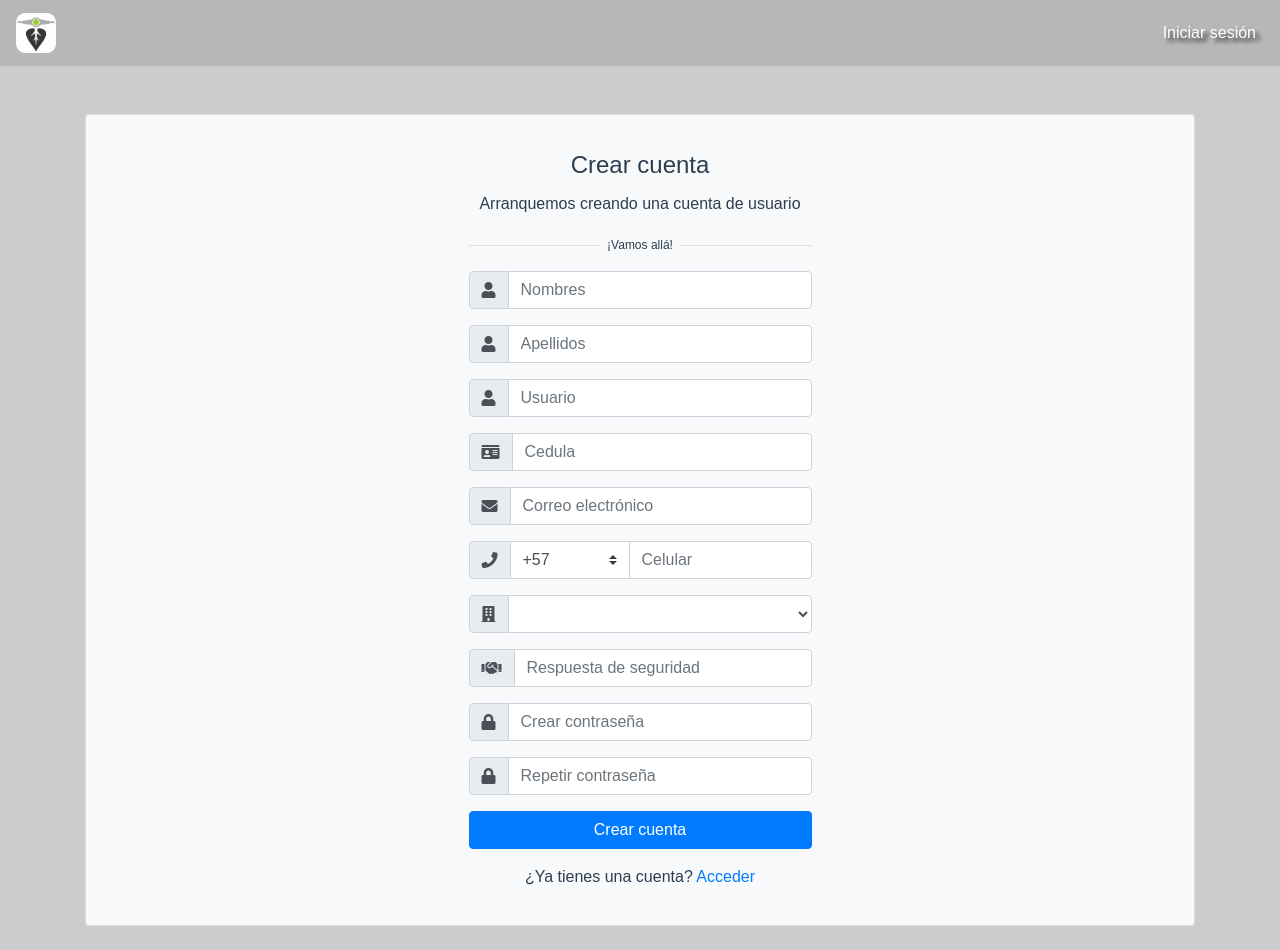
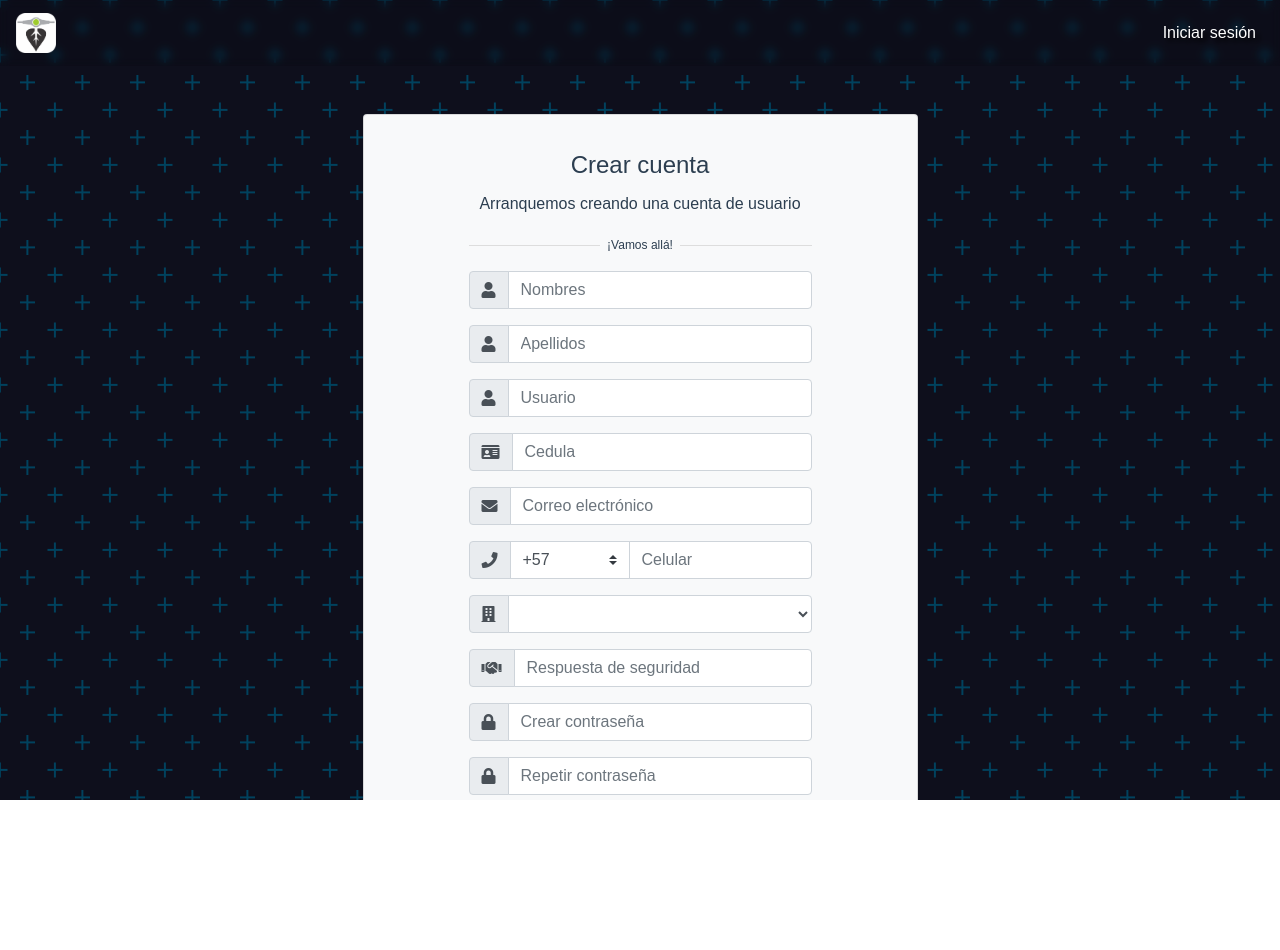
Before and after one commit to Eco-transport/Front, a Vue app in the folder Ecotransport/: page /registro in a window 1280 px wide. After the commit the page ends 800 px from the top, so only its background shows below. Built offline with nearby package versions, Linux system fonts and the light colour scheme; what vue-sessionstorage, vue-sweetalert2 would draw is missing.

Commit message:
Cambios en pantalla registro, editar pedido, vistas admin

```diff
--- a/Ecotransport/src/components/HeaderAdmin.vue
+++ b/Ecotransport/src/components/HeaderAdmin.vue
@@ -67,7 +67,7 @@ a{
 }
 
 .navbar{
-  background-color: rgba(0, 0, 0, 0.1);
+  background-color: rgba(255, 255, 255, 0.05);
   backdrop-filter: blur(4px);
 }
 
--- a/Ecotransport/src/views/EditarPedido.vue
+++ b/Ecotransport/src/views/EditarPedido.vue
@@ -294,9 +294,9 @@ export default {
   overflow: auto;   /* Arregla problema de imagen salida */
   background-size: cover;
   font-family: "Montserrat", sans-serif;
-  background-color: #222222;
-  opacity: 0.9;
-  background: radial-gradient(circle, transparent 20%, #222222 20%, #222222 80%, transparent 80%, transparent), radial-gradient(circle, transparent 20%, #222222 20%, #222222 80%, transparent 80%, transparent) 27.5px 27.5px, linear-gradient(#000000 2.2px, transparent 2.2px) 0 -1.1px, linear-gradient(90deg, #000000 2.2px, #222222 2.2px) -1.1px 0;
+  background-color: #0e0f1c;
+  opacity: 1;
+  background: radial-gradient(circle, transparent 20%, #0e0f1c 20%, #0e0f1c 80%, transparent 80%, transparent), radial-gradient(circle, transparent 20%, #0e0f1c 20%, #0e0f1c 80%, transparent 80%, transparent) 27.5px 27.5px, linear-gradient(#00425e 2.2px, transparent 2.2px) 0 -1.1px, linear-gradient(90deg, #00425e 2.2px, #0e0f1c 2.2px) -1.1px 0;
   background-size: 55px 55px, 55px 55px, 27.5px 27.5px, 27.5px 27.5px;
 }
 
--- a/Ecotransport/src/views/IniciarSesion.vue
+++ b/Ecotransport/src/views/IniciarSesion.vue
@@ -52,6 +52,7 @@
       </div>
     </div>
   </div>
+  <br><br><br><br><br><br><br><br>
   <Footer></Footer>
   </div>
 </template>
--- a/Ecotransport/src/views/Registro.vue
+++ b/Ecotransport/src/views/Registro.vue
@@ -278,12 +278,19 @@ export default {
 }
 
 .body {
-  height: auto;
-  background-color: rgb(0, 0, 0, 0.2);
+  height: 100vh;
+  overflow: auto;   /* Arregla problema de imagen salida */
   background-size: cover;
   font-family: "Montserrat", sans-serif;
+  background-color: #0e0f1c;
+  opacity: 1;
+  background: radial-gradient(circle, transparent 20%, #0e0f1c 20%, #0e0f1c 80%, transparent 80%, transparent), radial-gradient(circle, transparent 20%, #0e0f1c 20%, #0e0f1c 80%, transparent 80%, transparent) 27.5px 27.5px, linear-gradient(#00425e 2.2px, transparent 2.2px) 0 -1.1px, linear-gradient(90deg, #00425e 2.2px, #0e0f1c 2.2px) -1.1px 0;
+  background-size: 55px 55px, 55px 55px, 27.5px 27.5px, 27.5px 27.5px;
 }
+
 .card{
   background-color: aqua;
+  margin-left: 25%;
+  margin-right: 25%;
 }
 </style>
```
